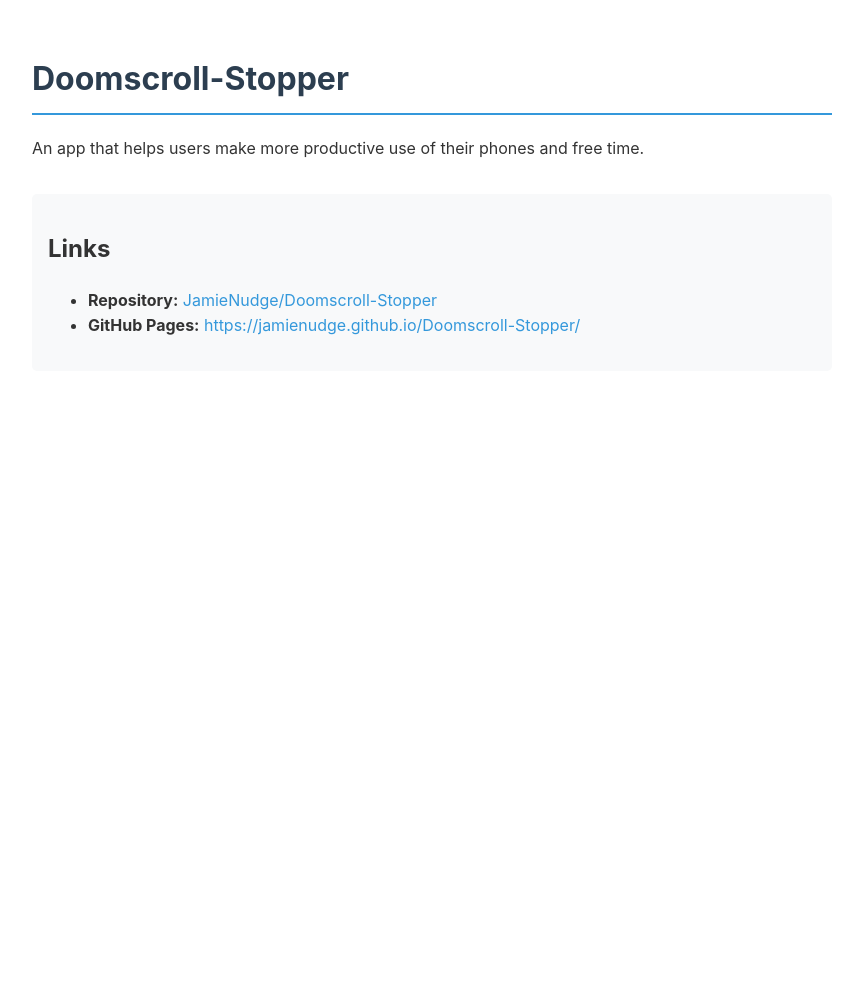
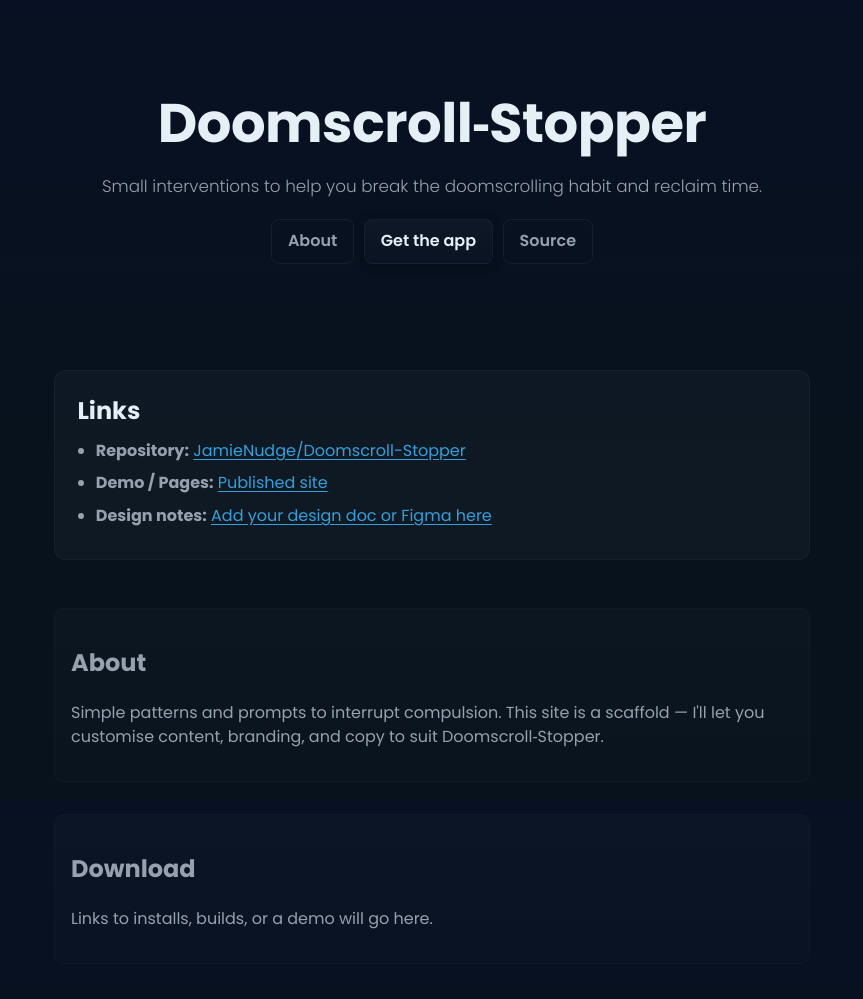
Before and after one commit to JamieNudge/Doomscroll-Stopper, a website: page index.html in a window 1280 px wide. Shown: the top 999 px of the page, without its empty margins (208-1071 px from the left). Before the commit the page ends 800 px from the top, so only its background shows below. Drawn offline with Linux system fonts and the light colour scheme.

Commit message:
Apply Nudgetronic-like layout and add styles.css

```diff
--- a/index.html
+++ b/index.html
@@ -1,53 +1,63 @@
-<!DOCTYPE html>
+<!doctype html>
 <html lang="en">
 <head>
-    <meta charset="UTF-8">
+  <meta charset="utf-8">
   <meta name="viewport" content="width=device-width, initial-scale=1.0">
   <title>Doomscroll-Stopper</title>
   <meta name="description" content="An app that helps users make more productive use of their phones and free time.">
+
+  <!-- Google Font -->
+  <link href="https://fonts.googleapis.com/css2?family=Poppins:wght@300;400;600;700&display=swap" rel="stylesheet">
+
+  <!-- Main stylesheet -->
+  <link rel="stylesheet" href="styles.css">
+
+  <!-- Social / Open Graph (update when you have assets) -->
   <meta property="og:title" content="Doomscroll-Stopper">
   <meta property="og:description" content="An app that helps users make more productive use of their phones and free time.">
+  <meta property="og:type" content="website">
   <meta property="og:url" content="https://jamienudge.github.io/Doomscroll-Stopper/">
-    <meta property="og:type" content="website">
-    <style>
-        body {
-            font-family: -apple-system, BlinkMacSystemFont, 'Segoe UI', Roboto, Oxygen, Ubuntu, Cantarell, sans-serif;
-            max-width: 800px;
-            margin: 0 auto;
-            padding: 2rem;
-            line-height: 1.6;
-            color: #333;
-        }
-        h1 {
-            color: #2c3e50;
-            border-bottom: 2px solid #3498db;
-            padding-bottom: 0.5rem;
-        }
-        a {
-            color: #3498db;
-            text-decoration: none;
-        }
-        a:hover {
-            text-decoration: underline;
-        }
-        .links {
-            margin-top: 2rem;
-            padding: 1rem;
-            background-color: #f8f9fa;
-            border-radius: 5px;
-        }
-    </style>
 </head>
 <body>
-    <h1>Doomscroll-Stopper</h1>
-    <p>An app that helps users make more productive use of their phones and free time.</p>
+  <header class="site-header">
+    <div class="container">
+      <h1 class="site-title">Doomscroll‑Stopper</h1>
+      <p class="site-sub">Small interventions to help you break the doomscrolling habit and reclaim time.</p>
+      <nav class="top-links" aria-label="Important links">
+        <a class="btn ghost" href="#about">About</a>
+        <a class="btn" href="#download">Get the app</a>
+        <a class="btn ghost" href="https://github.com/JamieNudge/Doomscroll-Stopper">Source</a>
+      </nav>
+    </div>
+  </header>
 
-    <div class="links">
+  <main class="hero">
+    <div class="container">
+      <section class="links" id="links">
         <h2>Links</h2>
         <ul>
           <li><strong>Repository:</strong> <a href="https://github.com/JamieNudge/Doomscroll-Stopper">JamieNudge/Doomscroll-Stopper</a></li>
-            <li><strong>GitHub Pages:</strong> <a href="https://jamienudge.github.io/Doomscroll-Stopper/">https://jamienudge.github.io/Doomscroll-Stopper/</a></li>
+          <li><strong>Demo / Pages:</strong> <a href="https://jamienudge.github.io/Doomscroll-Stopper/">Published site</a></li>
+          <li><strong>Design notes:</strong> <a href="#">Add your design doc or Figma here</a></li>
         </ul>
+      </section>
+
+      <section id="about" class="about">
+        <h2>About</h2>
+        <p>Simple patterns and prompts to interrupt compulsion. This site is a scaffold — I'll let you customise content, branding, and copy to suit Doomscroll‑Stopper.</p>
+      </section>
+
+      <section id="download" class="download">
+        <h2>Download</h2>
+        <p>Links to installs, builds, or a demo will go here.</p>
+      </section>
     </div>
+  </main>
+
+  <footer class="site-footer">
+    <div class="container">
+      <p>Built by <a href="https://github.com/JamieNudge">JamieNudge</a> · <a href="https://jamienudge.github.io/Nudgetronic/">Nudgetronic theme</a></p>
+    </div>
+  </footer>
 </body>
 </html>
--- /dev/null
+++ b/styles.css
@@ -0,0 +1,121 @@
+:root{
+  --bg: #0f1724;
+  --card: #0b1220;
+  --accent: #2c3e50;
+  --muted: #98a0ad;
+  --brand: #34a0db;
+  --text: #e6eef6;
+  --glass: rgba(255,255,255,0.03);
+  --radius: 12px;
+  font-size: 16px;
+}
+
+*{box-sizing:border-box}
+html,body{height:100%}
+body{
+  margin:0;
+  font-family: "Poppins", system-ui, -apple-system, "Segoe UI", Roboto, "Helvetica Neue", Arial;
+  background: linear-gradient(180deg, #081023 0%, #07121c 60%);
+  color:var(--text);
+  -webkit-font-smoothing:antialiased;
+  -moz-osx-font-smoothing:grayscale;
+  line-height:1.5;
+  display:flex;
+  flex-direction:column;
+  min-height:100vh;
+}
+
+.container{
+  max-width:820px;
+  margin:0 auto;
+  padding:2rem;
+}
+
+.site-header{
+  padding-top:3.2rem;
+  padding-bottom:1rem;
+  text-align:center;
+}
+
+.site-title{
+  margin:0;
+  font-size:clamp(2rem, 6vw, 3.4rem);
+  font-weight:700;
+  letter-spacing:-0.01em;
+  color:var(--text);
+  text-wrap:balance;
+}
+
+.site-sub{
+  margin:0.6rem 0 1.2rem 0;
+  color:var(--muted);
+  font-weight:300;
+  font-size:1.05rem;
+}
+
+.top-links{
+  display:flex;
+  gap:0.6rem;
+  justify-content:center;
+  margin-top:1rem;
+  flex-wrap:wrap;
+}
+
+.btn{
+  background:linear-gradient(180deg, rgba(255,255,255,0.03), rgba(255,255,255,0.01));
+  color:var(--text);
+  text-decoration:none;
+  padding:0.6rem 1rem;
+  border-radius:8px;
+  border:1px solid rgba(255,255,255,0.04);
+  font-weight:600;
+  transition:transform .15s ease, box-shadow .15s ease;
+  box-shadow: 0 2px 10px rgba(0,0,0,0.35);
+}
+
+.btn:hover{ transform:translateY(-3px); box-shadow:0 6px 20px rgba(0,0,0,0.45); }
+.btn.ghost{ background:transparent; border:1px solid rgba(255,255,255,0.06); color:var(--muted); box-shadow:none; }
+
+.hero{
+  flex:1 0 auto;
+  display:flex;
+  align-items:flex-start;
+  padding-top:1.6rem;
+  padding-bottom:2rem;
+}
+
+.links{
+  background:var(--glass);
+  border-radius:var(--radius);
+  padding:1.4rem;
+  border:1px solid rgba(255,255,255,0.03);
+  margin-bottom:1rem;
+}
+
+.links h2{ margin:0 0 0.6rem 0; color:var(--text) }
+.links ul{ margin:0; padding:0 0 0 1.15rem; color:var(--muted) }
+.links li{ margin:0.55rem 0; }
+
+.about, .download{
+  margin-top:1rem;
+  background:linear-gradient(180deg, rgba(255,255,255,0.02), rgba(255,255,255,0.01));
+  border-radius:10px;
+  padding:1rem;
+  color:var(--muted);
+  border:1px solid rgba(255,255,255,0.02);
+}
+
+.site-footer{
+  padding:1.2rem 0;
+  text-align:center;
+  color:var(--muted);
+  font-size:0.95rem;
+  border-top:1px solid rgba(255,255,255,0.02);
+}
+
+a{ color:var(--brand); text-decoration:underline; text-underline-offset:3px; }
+a:hover{ opacity:.95; }
+@media (min-width:900px){
+  .hero .container{ display:grid; grid-template-columns: 1fr; gap:1rem; }
+  .top-links{ justify-content:center }
+}
```
Lines whose indentation alone changed are shown as unchanged.
